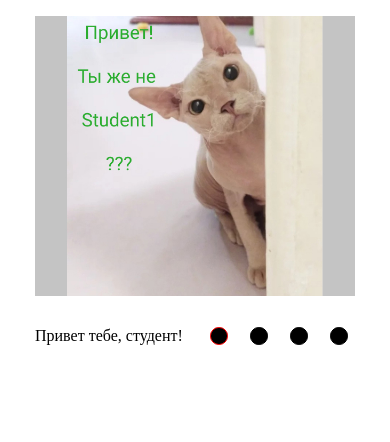
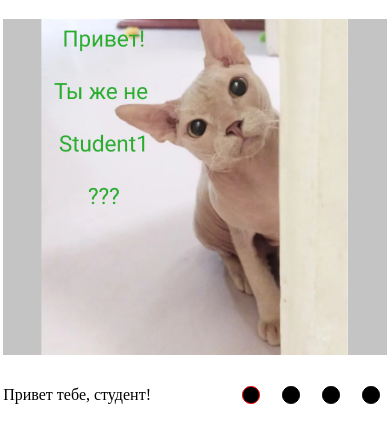
Before and after one commit to Buffik/cssMemSlider, a plain HTML site: page index.html in a window 390 px wide. Drawn offline with Linux system fonts and the light colour scheme.

Commit message:
feat: remove tablet styles and add adaptive(Sat, May 14, 2022 09:01:46 PM)

```diff
--- a/style.css
+++ b/style.css
@@ -1,6 +1,7 @@
 section {
   width: 100%;
   height: 100vh;
+  padding: 0.2rem;
 }
 
 input {
@@ -23,6 +24,11 @@ input {
   display: flex;
   justify-content: center;
   width: 25%;
+}
+
+img {
+  max-width: 100%;
+  max-height: 100%;
 }
 
 .nav-wrapper {
@@ -129,7 +135,7 @@ label > span:hover {
   width: 10rem;
 }
 
-@media (max-width: 630px) {
+/* @media (max-width: 630px) {
 
   img {
     width: 20rem;
@@ -139,7 +145,7 @@ label > span:hover {
   .nav-wrapper {
     max-width: 20rem;
   }
-}
+} */
 
 @media (max-width: 321px) {
   img {
```
